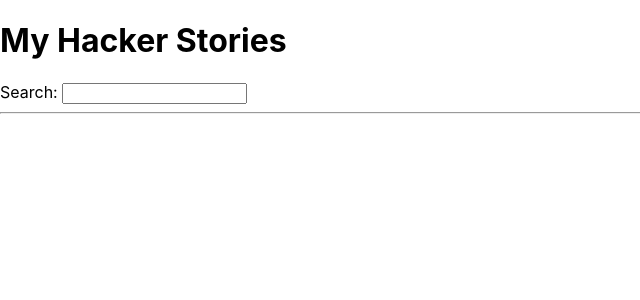
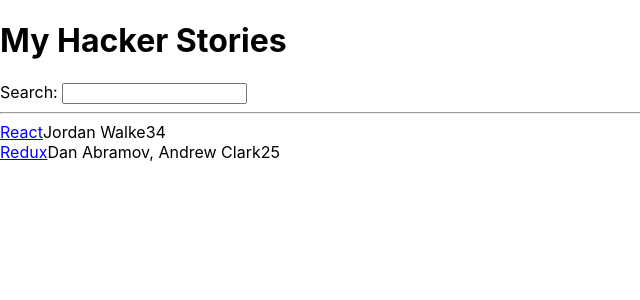
Before and after one commit to matheus-osena/Aprendendo-React---Livro, a React (Create React App) app in the folder CAP 02/Ex1/hacker-stories/: page / in a window 1280 px wide. Shown: the top 300 px of the page, without its empty margins (0-640 px from the left). Built offline with nearby package versions, Linux system fonts and the light colour scheme.

Commit message:
Inserindo primeiro Props

```diff
--- a/CAP 02/Ex1/hacker-stories/src/App.js
+++ b/CAP 02/Ex1/hacker-stories/src/App.js
@@ -1,6 +1,8 @@
 import * as React from 'react';
 
-const list = [
+const App = () => {
+
+  const stories = [
     {
       title: 'React',
       url: 'https://reactjs.org/',
@@ -19,18 +21,27 @@ const list = [
     },
   ];
 
-function App() {
+  const handleChange = event => {
+    console.log(event.target.value);
+  }
+
   return (
     <div>
       <h1>My Hacker Stories</h1>
 
       <label htmlFor="search">Search: </label>
-      <input id="search" type="text" />
+      <input id="search" type="text" onChange={handleChange}/>
 
       <hr />
 
-      {function List() {
-        return list.map(function (item) {
+      <List list={stories}/>
+
+    </div>
+  );
+}
+
+function List(props) {
+  return props.list.map(function (item) {
     return (<div key={item.objectID}>
       <span>
         <a href={item.url}>{item.title}</a>
@@ -40,10 +51,6 @@ function App() {
       <span>{item.points}</span>
     </div>);
   })
-      }}
-
-    </div>
-  );
 }
 
 export default App;
```
Lines whose indentation alone changed are shown as unchanged.
